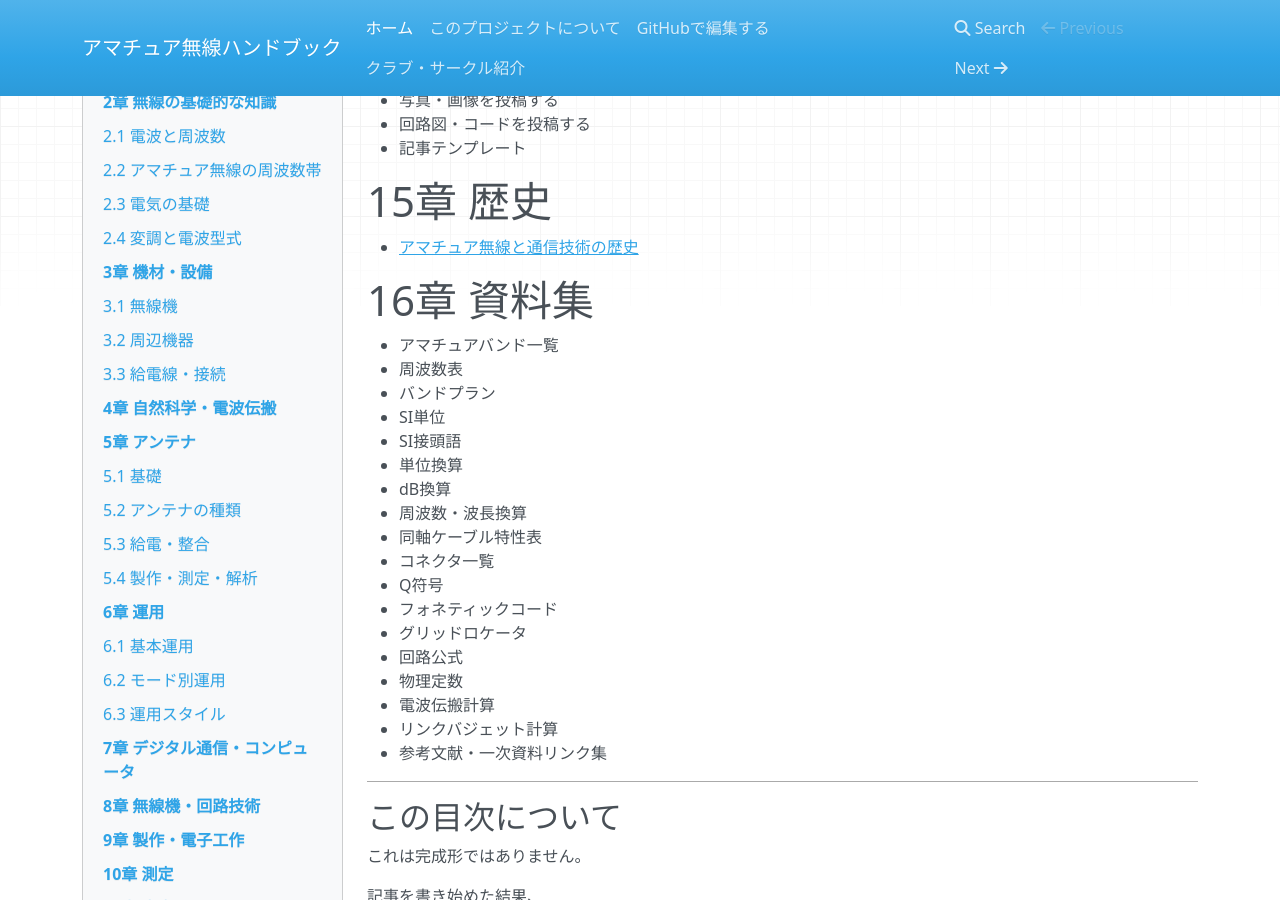
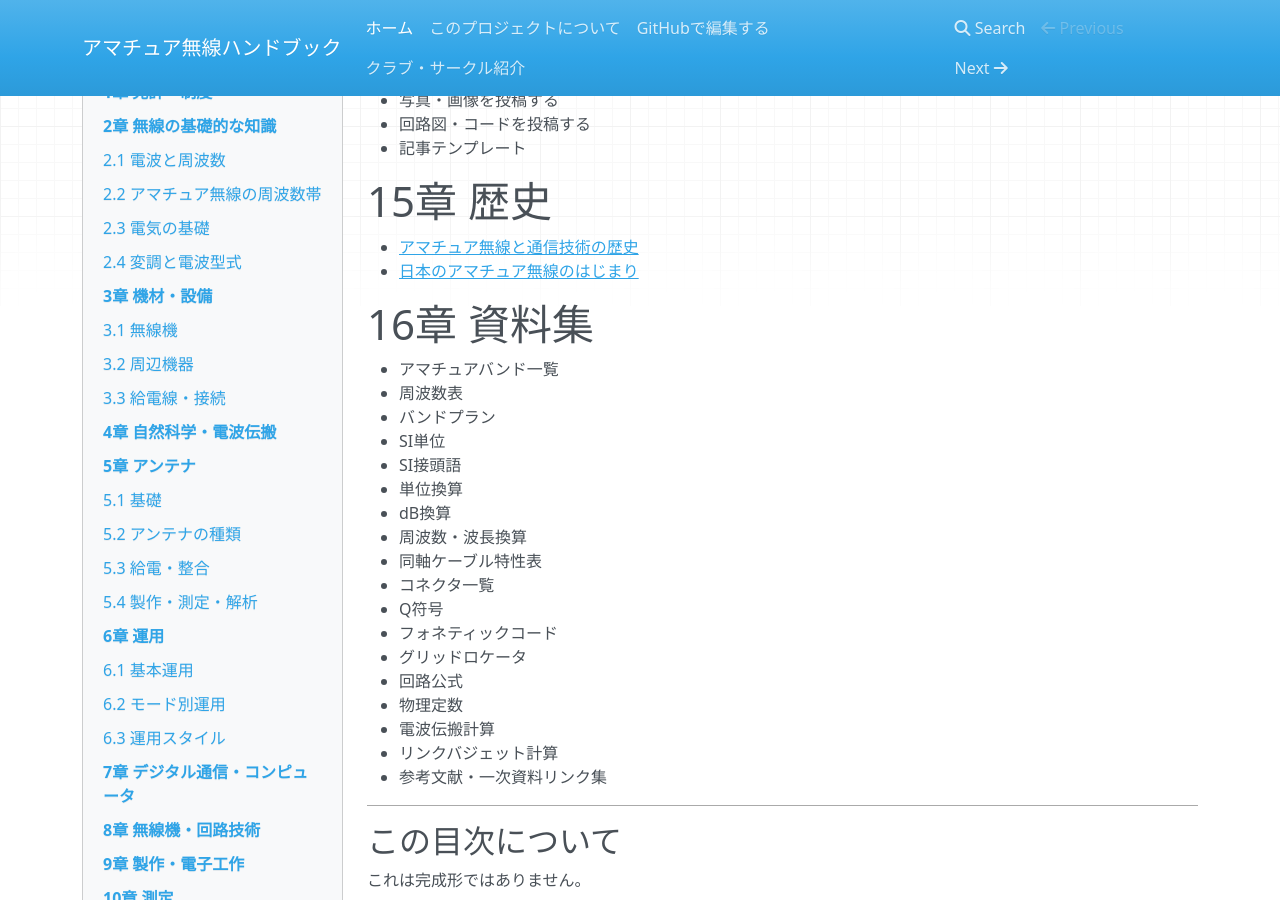
Before and after one commit to CQAKIBA/AmateurRadio-Handbook, an MkDocs documentation site: the page built from docs/index.md, in a window 1280 px wide and 900 px high, scrolled down 11802 px. Built offline with MkDocs 1.6.1, drawn with Linux system fonts in a browser that asks for light colours; nearby versions of some CDN libraries.

Commit message:
Link early Japanese amateur radio history article

```diff
--- a/docs/index.md
+++ b/docs/index.md
@@ -496,6 +496,7 @@
 # 15章 歴史
 
 - [アマチュア無線と通信技術の歴史](15_歴史/history.md)
+- [日本のアマチュア無線のはじまり](15_歴史/日本のアマチュア無線のはじまり.md)
 
 # 16章 資料集
 
```
